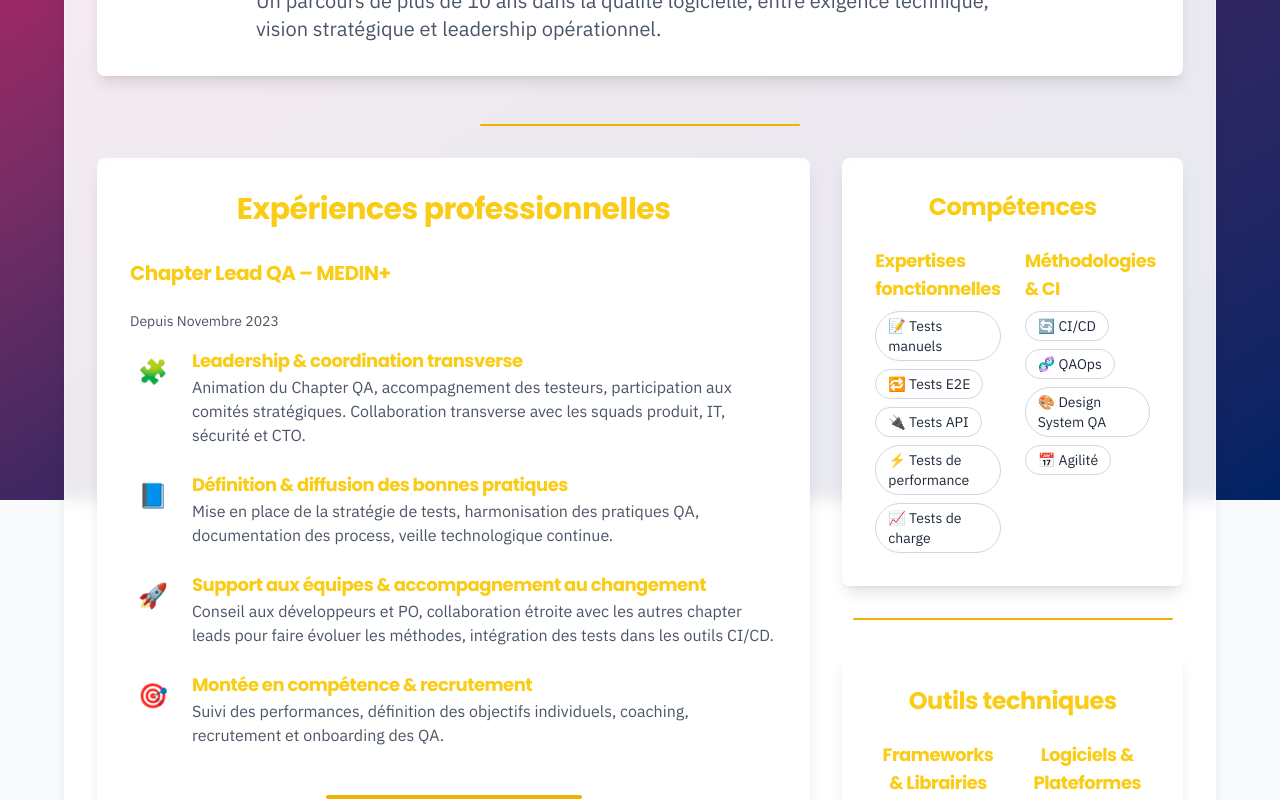
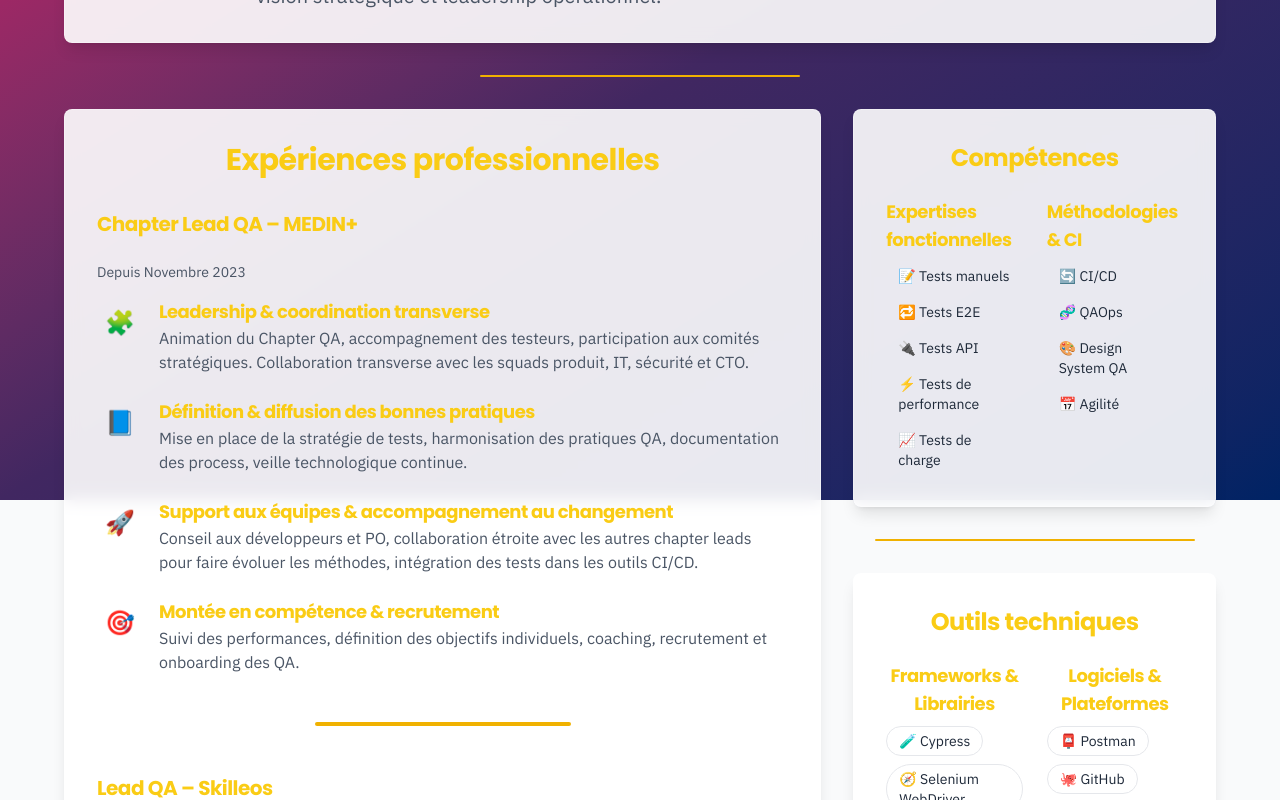
Before and after one commit to Mehdi92i/OptiOps, a Next.js app: page /cv in a window 1280 px wide. Shown: the part 300-1100 px from the top of the page. Built offline with nearby package versions, Linux system fonts and the light colour scheme.

Commit message:
change style cv page

```diff
--- a/src/app/cv/page.js
+++ b/src/app/cv/page.js
@@ -16,7 +16,6 @@ export default function Cv() {
 
             {/* Contenu principal */}
             <div className="w-full max-w-screen-xl mx-auto px-6 lg:px-12 py-10">
-                <div className="bg-white/90 backdrop-blur-sm rounded-lg p-8 shadow-lg border border-white/30 space-y-12">
                     <CvIntro />
                     <Separator />
                     <div className="grid grid-cols-1 lg:grid-cols-3 gap-8">
@@ -32,7 +31,6 @@ export default function Cv() {
                         </div>
                     </div>
                 </div>
-            </div>
         </div>
     );
 }
--- a/src/app/globals.css
+++ b/src/app/globals.css
@@ -25,19 +25,8 @@ h1, h2, h3, h4, h5, h6 {
   color: var(--accent);
   letter-spacing: -0.5px;
 }
-@keyframes bgMove {
-  0% {
-    background-position: 0 0;
-  }
-  100% {
-    background-position: 100px 100px;
-  }
-}
 body.cv-page {
   background: linear-gradient(to bottom right, #D70064, #412761, #002364);
   background-size: cover;
   background-attachment: fixed;
 }
-.cv-block {
-  @apply bg-white/90 backdrop-blur-sm rounded-lg p-8 shadow-lg border border-white/30 space-y-8;
-}
--- a/src/components/cv/CvSkills.jsx
+++ b/src/components/cv/CvSkills.jsx
@@ -1,13 +1,13 @@
 export default function CvSkills() {
     return (
         <div className="bg-white/90 backdrop-blur-sm rounded-lg p-8 shadow-lg hover:shadow-xl transition-shadow duration-300 border border-white/30">
-        <h2 className="text-2xl font-bold text-yellow-500 mb-6 text-center">Compétences</h2>
+            <h2 className="text-2xl font-bold text-yellow-500 mb-6 text-center">Compétences</h2>
             <div className="grid grid-cols-1 md:grid-cols-2 gap-6 text-left">
                 <div>
                     <h3 className="text-lg font-semibold text-gray-800 mb-2">Expertises fonctionnelles</h3>
                     <div className="flex flex-wrap gap-2">
                         {["📝 Tests manuels", "🔁 Tests E2E", "🔌 Tests API", "⚡ Tests de performance", "📈 Tests de charge"].map((skill, i) => (
-                            <span key={i} className="flex items-center gap-1 bg-white text-gray-800 border border-gray-300 px-3 py-1 rounded-full text-sm font-medium hover:bg-yellow-100 transition">
+                            <span key={i} className="flex items-center gap-1  text-gray-800  border-gray-300 px-3 py-1 rounded-full text-sm font-medium ">
                                 {skill}
                             </span>
                         ))}
@@ -17,7 +17,7 @@ export default function CvSkills() {
                     <h3 className="text-lg font-semibold text-gray-800 mb-2">Méthodologies & CI</h3>
                     <div className="flex flex-wrap gap-2">
                         {["🔄 CI/CD", "🧬 QAOps", "🎨 Design System QA", "📅 Agilité"].map((skill, i) => (
-                            <span key={i} className="flex items-center gap-1 bg-white text-gray-800 border border-gray-300 px-3 py-1 rounded-full text-sm font-medium hover:bg-yellow-100 transition">
+                            <span key={i} className="flex items-center gap-1 text-gray-800  border-gray-300 px-3 py-1 rounded-full text-sm font-medium ">
                                 {skill}
                             </span>
                         ))}
--- a/src/components/cv/CvTools.jsx
+++ b/src/components/cv/CvTools.jsx
@@ -7,7 +7,7 @@ export default function CvTools() {
                     <h3 className="text-lg font-semibold text-gray-800 mb-2 text-center">Frameworks & Librairies</h3>
                     <div className="flex flex-wrap gap-2">
                         {["🧪 Cypress", "🧭 Selenium WebDriver", "📦 Jest", "🧰 Katalon"].map((tool, i) => (
-                            <span key={i} className="flex items-center gap-1 bg-yellow-50 text-gray-800 border border-gray-200 px-3 py-1 rounded-full text-sm font-medium hover:bg-yellow-100 transition">
+                            <span key={i} className="flex items-center gap-1 text-gray-800 border border-gray-200 px-3 py-1 rounded-full text-sm font-medium">
                                 {tool}
                             </span>
                         ))}
@@ -17,7 +17,7 @@ export default function CvTools() {
                     <h3 className="text-lg font-semibold text-gray-800 mb-2 text-center">Logiciels & Plateformes</h3>
                     <div className="flex flex-wrap gap-2">
                         {["📮 Postman", "🐙 GitHub", "🦊 GitLab", "📊 JMeter", "🔧 Retool"].map((tool, i) => (
-                            <span key={i} className="flex items-center gap-1 bg-yellow-50 text-gray-800 border border-gray-200 px-3 py-1 rounded-full text-sm font-medium hover:bg-yellow-100 transition">
+                            <span key={i} className="flex items-center gap-1 text-gray-800 border border-gray-200 px-3 py-1 rounded-full text-sm font-medium">
                                 {tool}
                             </span>
                         ))}
```
